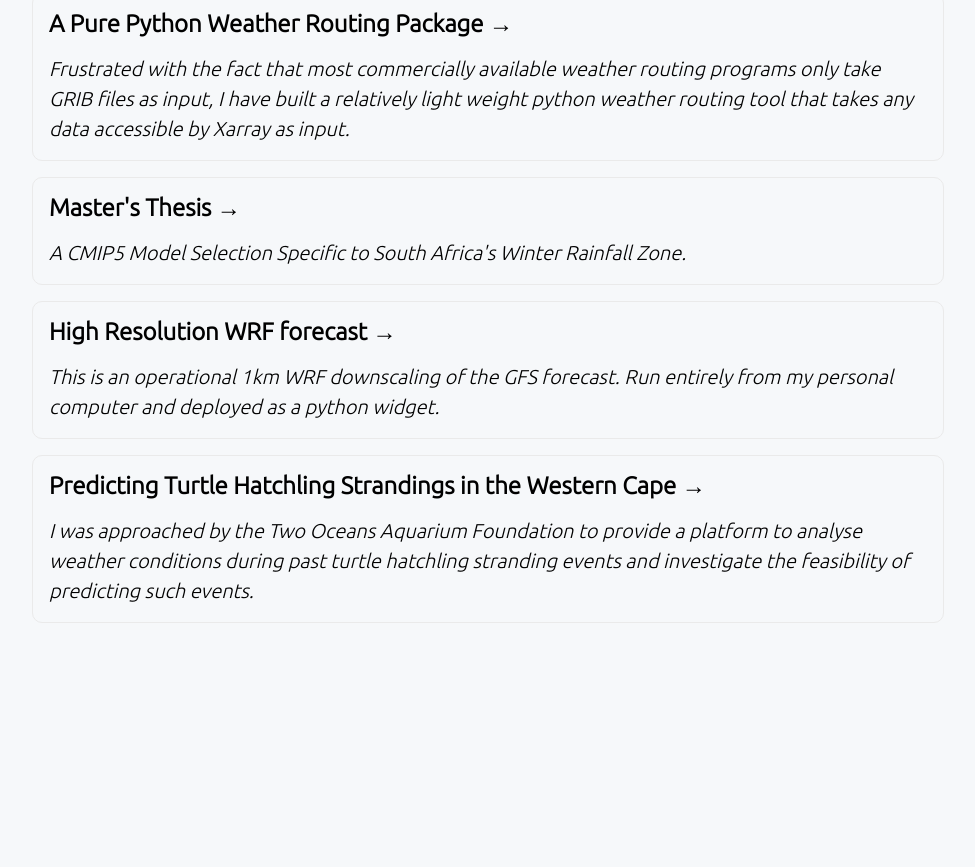
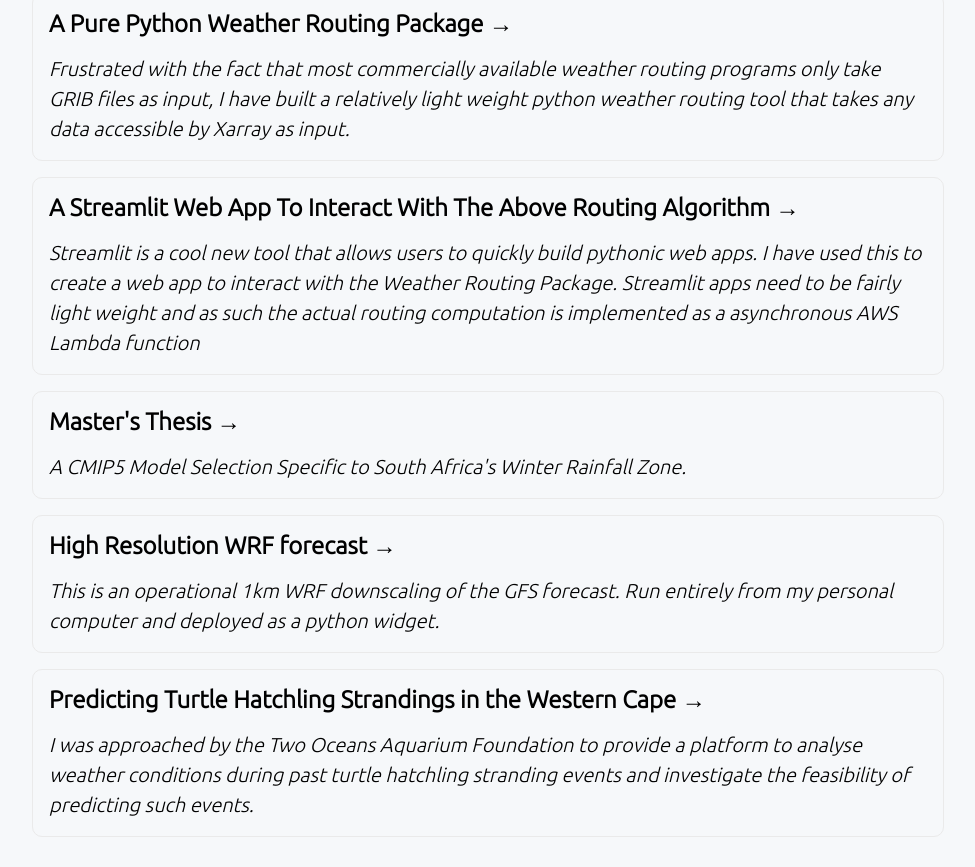
Before and after one commit to peterm790/nextjs_site, a Next.js app: page / in a window 1280 px wide. Shown: the part 940-1807 px from the top of the page, without its empty margins (152-1127 px from the left). Before the commit the page ends 1667 px from the top, so only its background shows below. Built offline with nearby package versions, Linux system fonts and the light colour scheme.

Commit message:
link to streamlit

```diff
--- a/pages/index.js
+++ b/pages/index.js
@@ -42,6 +42,13 @@ export default function Home() {
             </Link>
 
 
+            <Link href ="https://peterm790-streamlit-weather-router-home-7mj8jm.streamlit.app/">
+            <a className={styles.card}>
+              <h2>A Streamlit Web App To Interact With The Above Routing Algorithm &rarr;</h2>
+              <p><em>Streamlit is a cool new tool that allows users to quickly build pythonic web apps. I have used this to create a web app to interact with the Weather Routing Package. Streamlit apps need to be fairly light weight and as such the actual routing computation is implemented as a asynchronous AWS Lambda function </em></p>
+            </a>
+            </Link>
+
             <Link href ="/masters/abstract">
             <a className={styles.card}>
               <h2>Master&apos;s Thesis &rarr;</h2>
```
